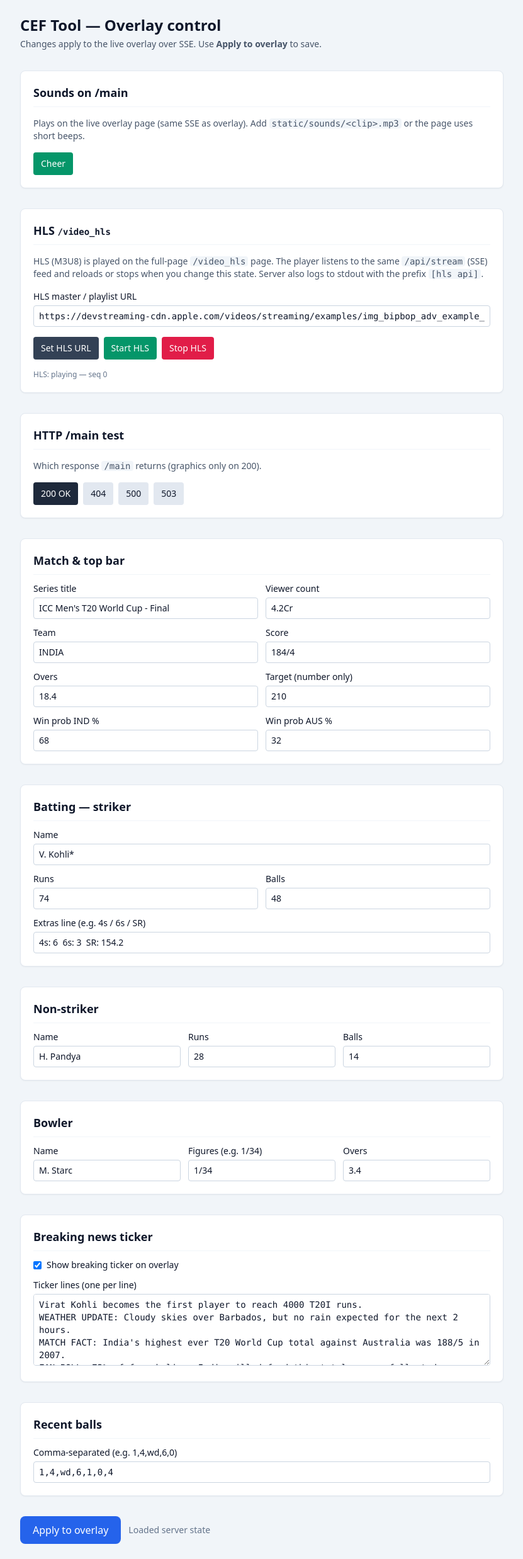
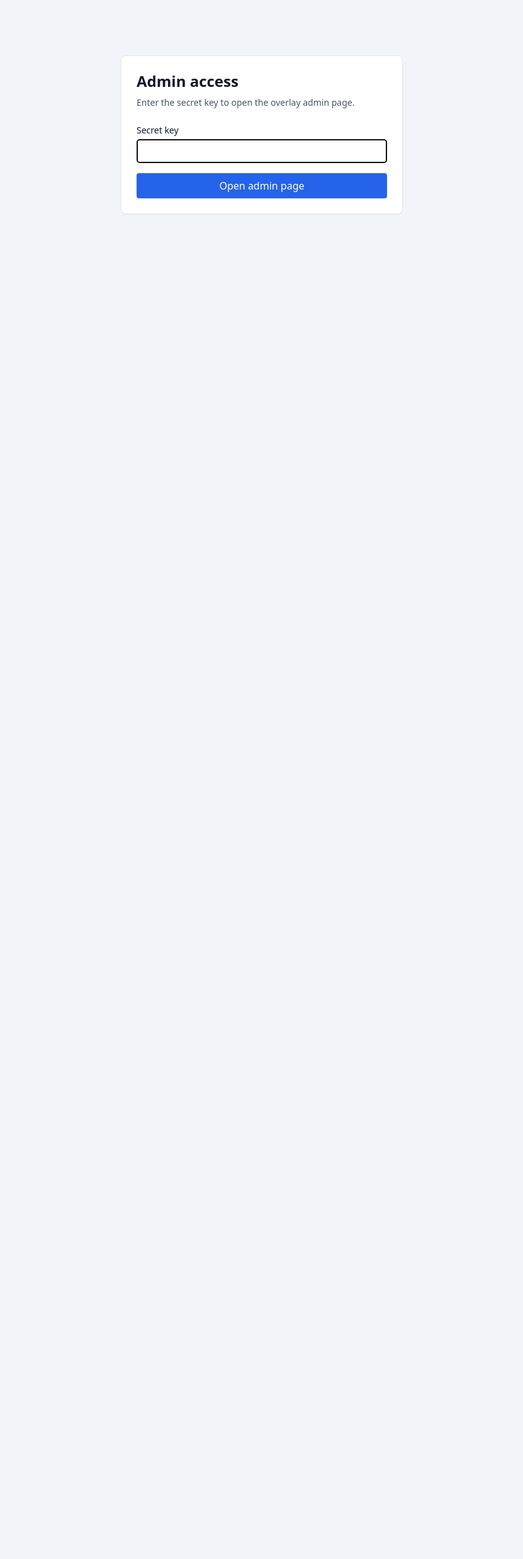
Before and after one commit to praadiga/cef_test_tool, a Flask app: page /admin in a window 1280 px wide. Shown: the whole page at 63% size, without its empty margins (224-1055 px from the left). After the commit the page ends 340 px from the top, so only its background shows below. Run offline with Flask 3, Linux system fonts and the light colour scheme; some libraries are stand-ins or nearby versions.

Commit message:
Add admin authentication and session management
- Implemented admin authentication with a secret key, allowing access to admin functionalities.
- Created a new login template for admin access and added a logout route.
- Updated existing API endpoints to require admin authentication for sensitive operations.
- Enhanced the admin interface with a logout option and improved documentation for admin routes.

```diff
--- a/app.py
+++ b/app.py
@@ -1,15 +1,19 @@
 import copy
+import functools
+import hmac
 import json
 import os
 import queue
 import threading
 import time
-from flask import Flask, render_template, request, abort, jsonify, Response, stream_with_context, redirect, url_for
+from flask import Flask, render_template, request, abort, jsonify, Response, stream_with_context, redirect, url_for, session
 
 app = Flask(__name__)
+app.secret_key = os.environ.get("FLASK_SECRET_KEY", "cef-test-tool-dev-session-key")
 
 _state_lock = threading.RLock()
 _sse_clients = []
+ADMIN_ACCESS_KEY = os.environ.get("ADMIN_ACCESS_KEY", "amagi123")
 
 DEFAULT_OVERLAY = {
     "main_status": 200,
@@ -93,6 +97,28 @@ def notify_sse_subscribers() -> None:
             pass
 
 
+def is_admin_authenticated() -> bool:
+    return session.get("admin_authenticated") is True
+
+
+def require_admin(view_func):
+    @functools.wraps(view_func)
+    def wrapper(*args, **kwargs):
+        if is_admin_authenticated():
+            return view_func(*args, **kwargs)
+        if request.path.startswith("/api/"):
+            return jsonify({"error": "admin key required"}), 401
+        return redirect(url_for("admin", next=request.full_path if request.query_string else request.path))
+
+    return wrapper
+
+
+def safe_local_next(next_url):
+    if next_url and next_url.startswith("/") and not next_url.startswith("//"):
+        return next_url
+    return url_for("admin")
+
+
 # Shown on /. Update when you add a route (key = view function / endpoint name).
 ROUTE_DOCS = {
     "static": "Serves files under the static/ folder (CSS, JS, output2.mp4, sounds, etc.).",
@@ -102,14 +128,15 @@ ROUTE_DOCS = {
     "lBand": "Template page: lBand.html (layout / band UI test).",
     "main_graphics": "Default “graphics” overlay; HTTP status is controlled from /admin (200 vs 4xx/5xx) via overlay state.",
     "get_overlay": "JSON snapshot of the full app state (overlay, sound, hls, etc.) used by the admin and clients.",
-    "post_overlay": "Merges JSON into app state, bumps SSE, and returns the new snapshot (admin “Apply to overlay”).",
+    "post_overlay": "Admin-only: merges JSON into app state, bumps SSE, and returns the new snapshot (“Apply to overlay”).",
     "get_hls": "JSON for current HLS settings (enabled, url, seq) for /video_hls, /video_hls2, and /admin.",
-    "post_hls": "Set HLS enabled URL and/or URL; increases seq; notifies all /api/stream subscribers.",
+    "post_hls": "Admin-only: set HLS enabled URL and/or URL; increases seq; notifies all /api/stream subscribers.",
     "hls_client_error": "Browser POSTs a plain-text error (e.g. hls.js failure) so the server log can mirror the client error.",
-    "post_sound": "Queues a sound clip id; /main overlay consumes it over SSE to play a cue.",
+    "post_sound": "Admin-only: queues a sound clip id; /main overlay consumes it over SSE to play a cue.",
     "redirect_route": "HTTP redirect to a fixed external Amplify URL (redirect behavior test).",
     "sse_stream": "Server-Sent Events stream: sends full JSON state on connect and on every update (pings to keep connections alive).",
-    "admin": "Admin UI: edit overlay, play sounds, and control /main, HLS settings (POSTs to the APIs above).",
+    "admin": "Admin UI: enter the admin key, then edit overlay, play sounds, and control /main / HLS settings.",
+    "admin_logout": "Clears the current admin session and returns to the admin key prompt.",
     "display": "Full-page background MP4 from /static/output2.mp4 (like a simple “live” dashboard).",
     "display_hls": "HLS (M3U8) full-page player; start/stop and URL from /admin; updates live over the same SSE stream.",
     "display_hls2": "Same look as /video, but when HLS is enabled in admin, plays the configured M3U8; else falls back to output2.mp4. Reports client errors to the server on failure.",
@@ -129,6 +156,7 @@ ROUTE_EXAMPLE_KWARGS = {
     "get_hls": {},
     "lBand": {},
     "admin": {},
+    "admin_logout": {},
     "display": {},
     "display_hls": {},
     "display_hls2": {},
@@ -173,6 +201,7 @@ def get_overlay():
 
 
 @app.route("/api/overlay", methods=["POST"])
+@require_admin
 def post_overlay():
     data = request.get_json(silent=True)
     if not isinstance(data, dict):
@@ -199,6 +228,7 @@ def get_hls():
 
 
 @app.route("/api/hls", methods=["POST"])
+@require_admin
 def post_hls():
     """Set `enabled` and/or `url`; bumps `seq` and notifies /api/stream subscribers."""
     data = request.get_json(silent=True)
@@ -249,6 +279,7 @@ def hls_client_error():
 
 
 @app.route("/api/sound", methods=["POST"])
+@require_admin
 def post_sound():
     """Bump sound seq and push over SSE so /main (graphics) can play a cue."""
     data = request.get_json(silent=True)
@@ -304,10 +335,26 @@ def sse_stream():
     )
 
 
-# Admin — load shell; client fills fields via GET /api/overlay
-@app.route("/admin", methods=["GET"])
+# Admin — key prompt first; client fills fields via GET /api/overlay after login.
+@app.route("/admin", methods=["GET", "POST"])
 def admin():
+    error = None
+    if request.method == "POST":
+        submitted_key = request.form.get("secret_key", "")
+        if hmac.compare_digest(submitted_key, ADMIN_ACCESS_KEY):
+            session["admin_authenticated"] = True
+            return redirect(safe_local_next(request.form.get("next")))
+        error = "Invalid secret key."
+    if not is_admin_authenticated():
+        next_url = safe_local_next(request.args.get("next"))
+        return render_template("admin_login.html", error=error, next_url=next_url)
     return render_template("admin.html")
+
+
+@app.route("/admin/logout")
+def admin_logout():
+    session.pop("admin_authenticated", None)
+    return redirect(url_for("admin"))
 
 @app.route("/video")
 def display():
--- a/templates/admin.html
+++ b/templates/admin.html
@@ -8,9 +8,12 @@
 </head>
 <body class="bg-slate-100 text-slate-900 min-h-screen p-6">
     <div class="max-w-3xl mx-auto space-y-8">
-        <header>
-            <h1 class="text-2xl font-bold">CEF Tool — Overlay control</h1>
-            <p class="text-slate-600 text-sm mt-1">Changes apply to the live overlay over SSE. Use <strong>Apply to overlay</strong> to save.</p>
+        <header class="flex flex-wrap items-start justify-between gap-3">
+            <div>
+                <h1 class="text-2xl font-bold">CEF Tool — Overlay control</h1>
+                <p class="text-slate-600 text-sm mt-1">Changes apply to the live overlay over SSE. Use <strong>Apply to overlay</strong> to save.</p>
+            </div>
+            <a href="{{ url_for('admin_logout') }}" class="text-sm text-slate-600 hover:text-slate-900 underline">Logout</a>
         </header>
 
         <p id="status-msg" class="text-sm text-slate-500 hidden" aria-live="polite"></p>
--- /dev/null
+++ b/templates/admin_login.html
@@ -0,0 +1,37 @@
+<!DOCTYPE html>
+<html lang="en">
+<head>
+    <meta charset="UTF-8">
+    <meta name="viewport" content="width=device-width, initial-scale=1.0">
+    <title>CEF Tool — Admin Access</title>
+    <script src="https://cdn.tailwindcss.com"></script>
+</head>
+<body class="bg-slate-100 text-slate-900 min-h-screen p-6">
+    <main class="max-w-md mx-auto mt-16 bg-white border border-slate-200 rounded-lg shadow-sm p-6">
+        <h1 class="text-2xl font-bold">Admin access</h1>
+        <p class="text-slate-600 text-sm mt-2">Enter the secret key to open the overlay admin page.</p>
+
+        {% if error %}
+            <p class="mt-4 text-sm text-red-700" role="alert">{{ error }}</p>
+        {% endif %}
+
+        <form method="post" action="{{ url_for('admin') }}" class="mt-6 space-y-4">
+            <input type="hidden" name="next" value="{{ next_url }}">
+            <label class="block text-sm font-medium">
+                Secret key
+                <input
+                    type="password"
+                    name="secret_key"
+                    class="mt-1 w-full border border-slate-300 rounded px-3 py-2 text-sm"
+                    autocomplete="current-password"
+                    autofocus
+                    required
+                >
+            </label>
+            <button type="submit" class="w-full px-4 py-2 rounded bg-blue-600 text-white font-medium hover:bg-blue-700">
+                Open admin page
+            </button>
+        </form>
+    </main>
+</body>
+</html>
```
